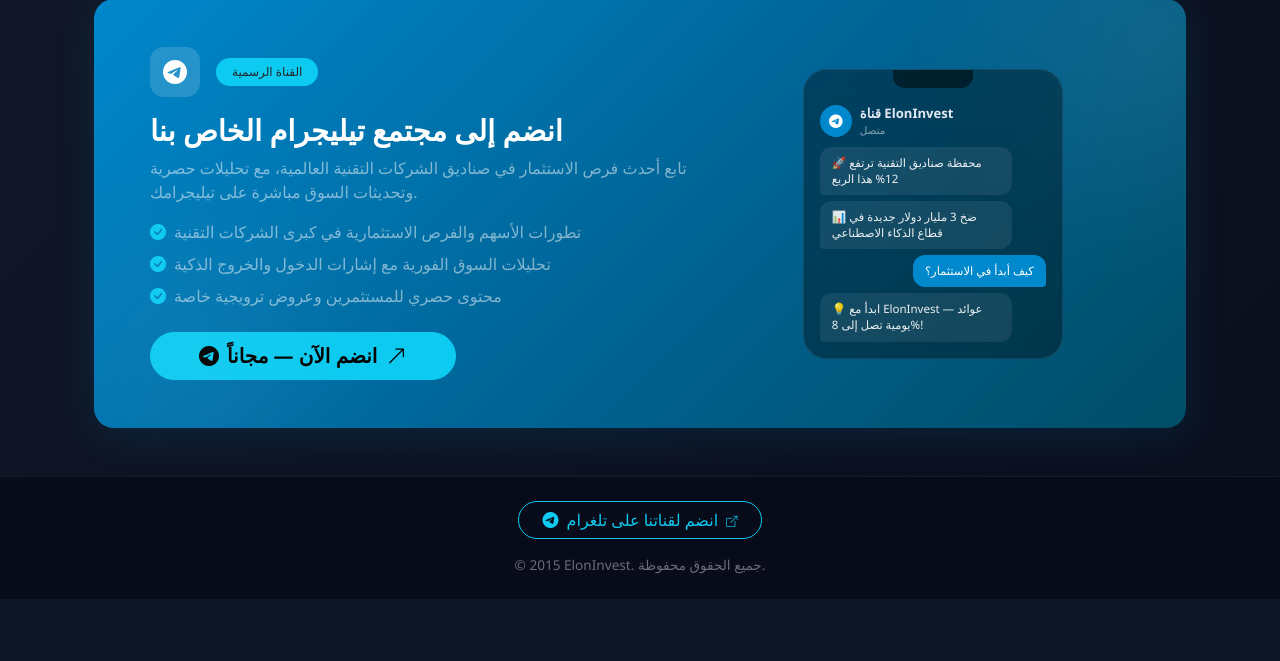
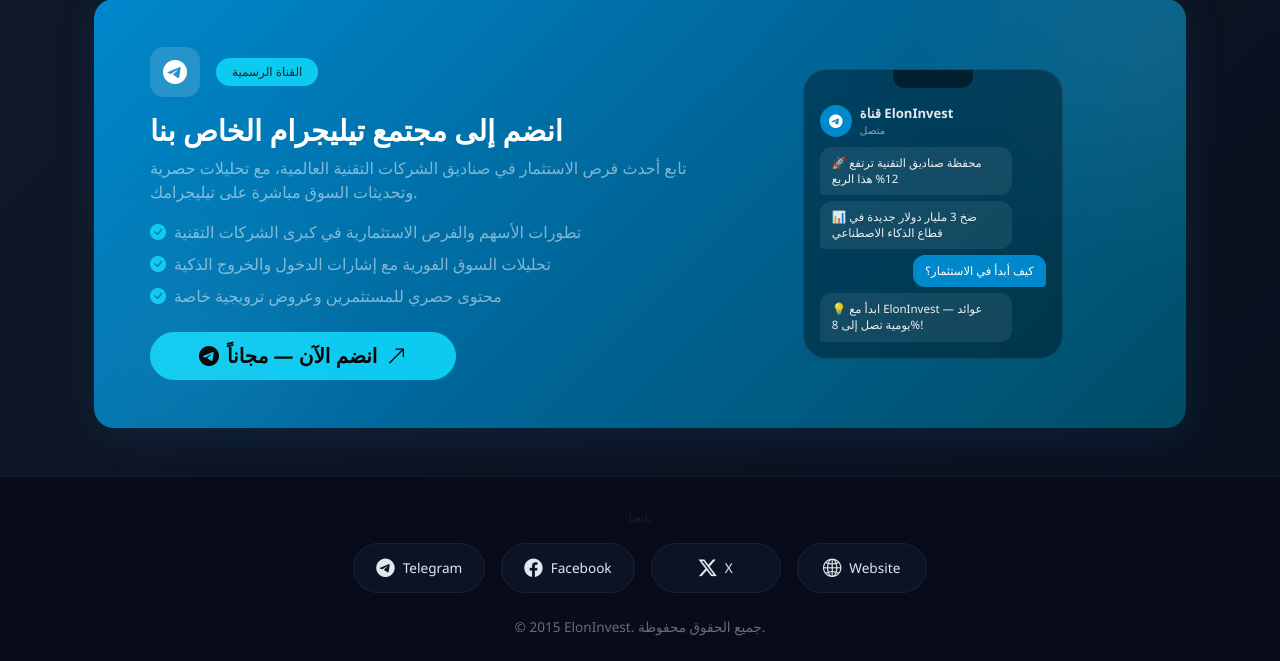
Before and after one commit to txglobalpro/eloninvest1, a Flask app: page / in a window 1280 px wide. Shown: the part 2195-2856 px from the top of the page. Before the commit the page ends 2794 px from the top, so only its background shows below. Run offline with Flask 3, Linux system fonts and the light colour scheme; a user stored in the database is signed in.

Commit message:
feat: social media bar in footer with Telegram, Facebook, X, Website

```diff
--- a/app.py
+++ b/app.py
@@ -47,7 +47,7 @@ def create_app(config_class=Config):
         from core.i18n import _
         def t(text):
             return _(text, lang)
-        return {'lang': lang, 't': t, 'telegram_url': app.config.get('TELEGRAM_CHANNEL_URL', 'https://t.me/eloniinvest')}
+        return {'lang': lang, 't': t, 'telegram_url': app.config.get('TELEGRAM_CHANNEL_URL', 'https://t.me/eloniinvest'), 'social_links': app.config.get('SOCIAL_LINKS', [])}
 
     from tasks import init_scheduler
     init_scheduler(app)
--- a/static/css/style.css
+++ b/static/css/style.css
@@ -800,3 +800,27 @@ body {
 }@media (max-width:576px) {
     .telegram-banner { padding:1.5rem 1rem; }
 }
+
+/* Social Bar */
+.social-bar {
+    padding-top: 0.5rem;
+}
+.social-btn {
+    display:inline-flex;align-items:center;gap:8px;
+    padding:10px 22px;border-radius:50px;
+    background:var(--bg-card);
+    border:1px solid var(--border-color);
+    color:var(--text-primary);
+    text-decoration:none;
+    font-size:.85rem;font-weight:500;
+    transition:all .25s ease;
+    min-width:130px;justify-content:center;
+}
+.social-btn:hover {
+    background:var(--sc);
+    border-color:var(--sc);
+    color:#fff;
+    transform:translateY(-3px);
+    box-shadow:0 6px 20px rgba(0,0,0,0.3);
+}
+.social-btn i { font-size:1.15rem; }
--- a/templates/base.html
+++ b/templates/base.html
@@ -54,11 +54,6 @@
                             <i class="bi bi-moon-fill" id="themeIcon"></i>
                         </button>
                     </li>
-                    <li class="nav-item ms-2">
-                        <a class="nav-link" href="{{ telegram_url }}" target="_blank" title="{{ 'Join our Telegram' if lang == 'en' else 'انضم لتلغرامنا' }}" style="color:#08c;">
-                            <i class="bi bi-telegram"></i>
-                        </a>
-                    </li>
                     <li class="nav-item dropdown ms-2">
                         <a class="nav-link dropdown-toggle" href="#" role="button" data-bs-toggle="dropdown">
                             <i class="bi bi-globe me-1"></i>{{ 'EN' if lang == 'en' else 'AR' }}
@@ -99,11 +94,16 @@
 
     <footer class="page-footer text-center">
         <div class="container">
-            <div class="mb-3">
-                <a href="{{ telegram_url }}" target="_blank" class="btn btn-outline-info rounded-pill px-4">
-                    <i class="bi bi-telegram me-2"></i>{{ 'Join Our Telegram Channel' if lang == 'en' else 'انضم لقناتنا على تلغرام' }}
-                    <i class="bi bi-box-arrow-up-right ms-1" style="font-size:.7rem"></i>
-                </a>
+            <div class="social-bar mb-4">
+                <span class="social-label mb-3 d-block text-muted small text-uppercase">{{ 'Follow Us' if lang == 'en' else 'تابعنا' }}</span>
+                <div class="d-flex justify-content-center gap-3 flex-wrap">
+                    {% for link in social_links %}
+                    <a href="{{ link.url }}" target="_blank" class="social-btn" style="--sc:{{ link.color }}" title="{{ link.label }}">
+                        <i class="bi {{ link.icon }}"></i>
+                        <span>{{ link.label }}</span>
+                    </a>
+                    {% endfor %}
+                </div>
             </div>
             <p class="mb-0">&copy; 2015 ElonInvest. {{ 'All rights reserved.' if lang == 'en' else 'جميع الحقوق محفوظة.' }}</p>
         </div>
```
Also changed, not shown: config.py (+7 -0 lines).
